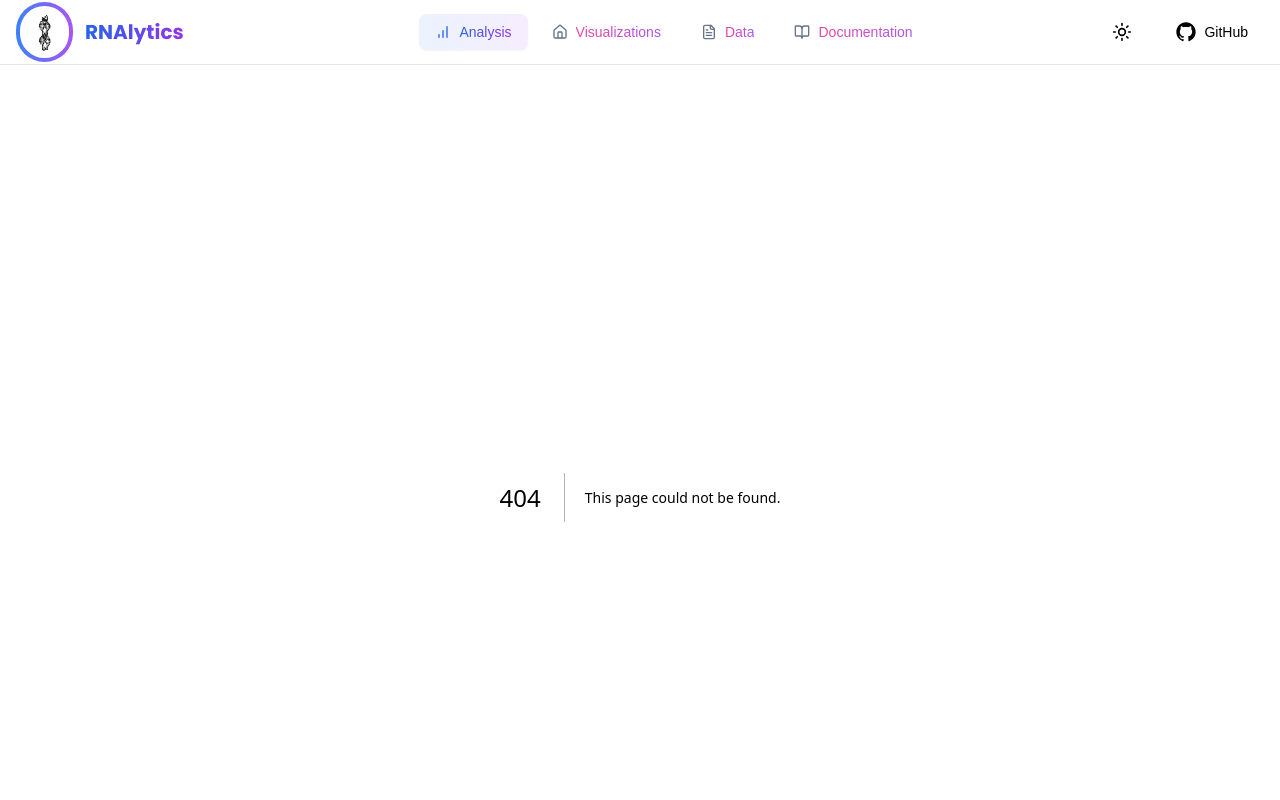
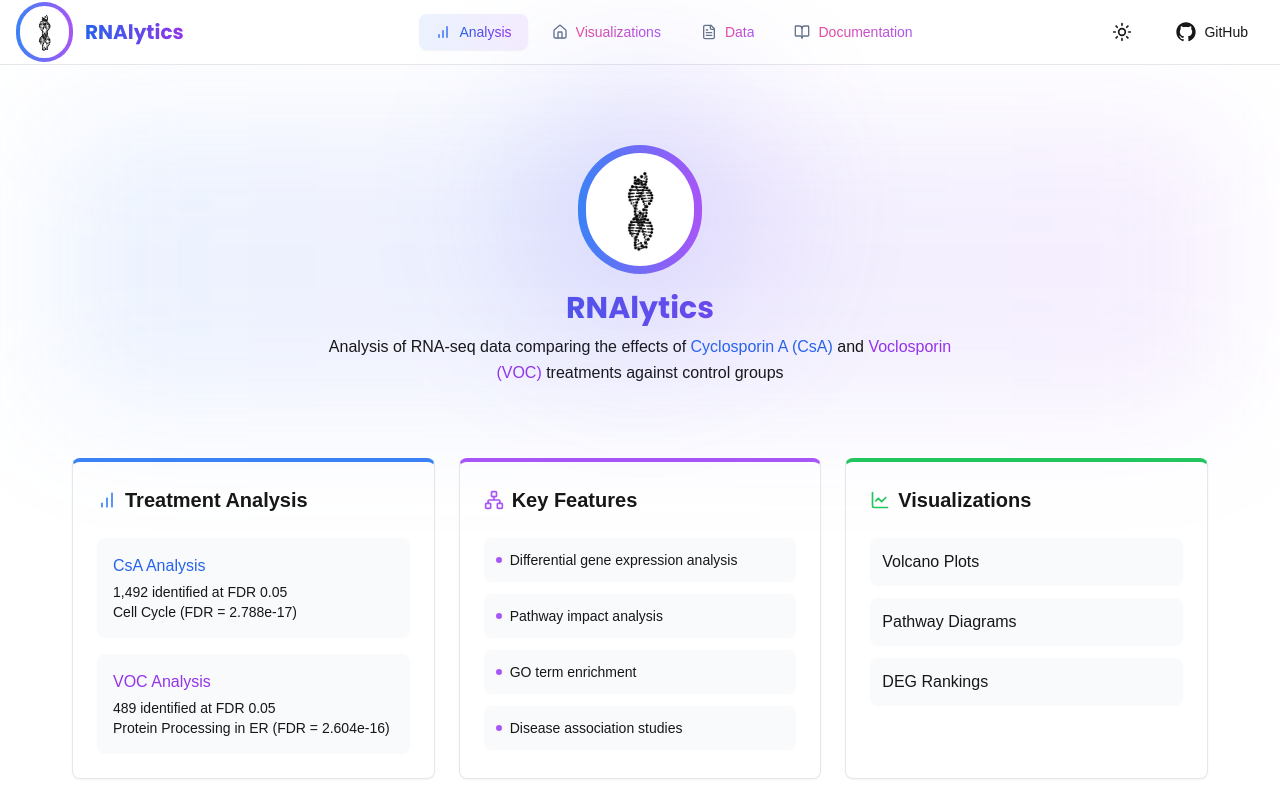
Before and after one commit to mollybeach/rug-watch-dog-site, a Next.js app: page / in a window 1280 px wide. Before the commit this address had no page. Shown: the top 800 px of the page. Built offline with nearby package versions, Linux system fonts and the light colour scheme.

Commit message:
Added Home Page and Analysis Page back in

```diff
--- a/app/analysis/futurepage.tsx
+++ b/app/analysis/page.tsx
@@ -1,4 +1,4 @@
-/*import { Card } from "@/components/ui/card";
+import { Card } from "@/components/ui/card";
 import { Tabs, TabsContent, TabsList, TabsTrigger } from "@/components/ui/tabs";
 import {
   BarChart,
@@ -144,4 +144,4 @@ const AnalysisPage: React.FC = () => {
   );
 }
 
-export default AnalysisPage;*/
+export default AnalysisPage;
--- /dev/null
+++ b/app/page.tsx
@@ -0,0 +1,21 @@
+/**
+ * @title Home Page
+ * @fileoverview Home page component
+ * @path /app/page.tsx
+ */
+
+"use client";
+import React from "react";
+import { MainContent } from "@/components/MainContent";
+import { Hero } from "@/components/Hero";
+
+const Home: React.FC = () => {
+  return (
+    <div className="grid grid-rows-[auto_1fr_auto] min-h-screen p-6 gap-8">
+      <Hero />
+      <MainContent />
+    </div>
+  );
+}
+
+export default Home;
--- a/app/visualizations/chord-diagram/futurepage.tsx
+++ b/app/visualizations/chord-diagram/futurepage.tsx
@@ -6,7 +6,7 @@
 /*
 "use client";
 import React, { useState, useEffect } from 'react';
-import { PlotControls } from "@/components/visualizations/PlotControls";
+import { PlotControls } from "@/components//PlotControls";
 import { validateJson } from "@/lib/jsonValidator";
 import { chordDiagramSchema } from "@/lib/schemas";
 import { JSONSchemaType } from "ajv";
--- a/app/visualizations/deg-rankings/futurepage.tsx
+++ b/app/visualizations/deg-rankings/futurepage.tsx
@@ -8,7 +8,7 @@
 "use client";
 import React, { useState, useEffect } from "react";
 import { BarChart2, ArrowUp, ArrowDown } from "lucide-react";
-import { PlotControls } from "@/components/visualizations/PlotControls";
+import { PlotControls } from "@/components//PlotControls";
 import { validateJson } from "@/lib/jsonValidator";
 import { degRankingsSchema } from "@/lib/schemas";
 import { JSONSchemaType } from "ajv";
--- a/app/visualizations/pathway-diagram/futurepage.tsx
+++ b/app/visualizations/pathway-diagram/futurepage.tsx
@@ -10,7 +10,7 @@ import React, { useState, useEffect, useRef } from "react";
 import { Network } from "lucide-react";
 import { PathwayData } from "@/lib/data/pathway_data"; // Ensure this is the correct import
 import { ForceGraph2D } from "react-force-graph";
-import { PlotControls } from "@/components/visualizations/PlotControls";
+import { PlotControls } from "@/components//PlotControls";
 import { validateJson } from "@/lib/jsonValidator"; // Import the validateJson function
 import { pathwaySchema } from "@/lib/schemas"; // Import the schema
 import { JSONSchemaType } from "ajv"; // Import JSONSchemaType for schema definition
--- a/app/visualizations/volcano-plot/futurepage.tsx
+++ b/app/visualizations/volcano-plot/futurepage.tsx
@@ -7,7 +7,7 @@
 /*
 import React, { useState, useEffect } from "react";
 //import dynamic from "next/dynamic";
-import { PlotControls } from "@/components/visualizations/PlotControls";
+import { PlotControls } from "@/components//PlotControls";
 import { BarChart } from "lucide-react";
 import { validateJson } from "@/lib/jsonValidator";
 import { JSONSchemaType } from "ajv";
--- a/components/visualizations/PlotControls.tsx
+++ b/components/PlotControls.tsx
@@ -1,7 +1,7 @@
 /**
  * @title Plot Controls
  * @fileoverview Plot controls component
- * @path /components/visualizations/PlotControls.tsx
+ * @path /components//PlotControls.tsx
  */
 
 import { Button } from "@/components/ui/button";
```
